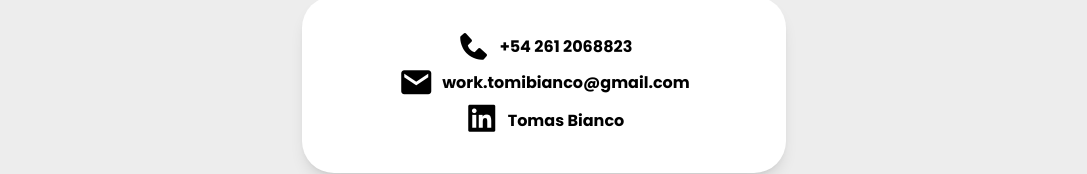
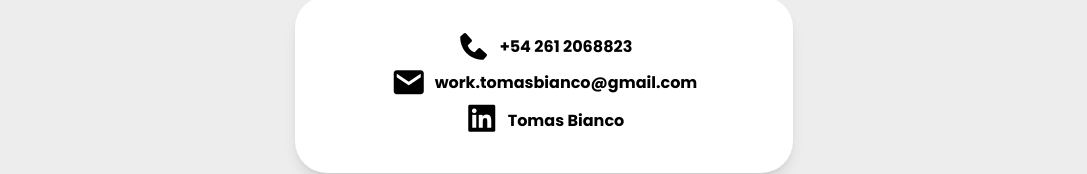
Before and after one commit to tomasbianco09/Portfolio, a React (Vite) app: page / in a window 1280 px wide. Shown: the part 3093-3267 px from the top of the page, without its empty margins (96-1183 px from the left). Built offline with nearby package versions, Linux system fonts and the light colour scheme.

Commit message:
Actualizamos CV

```diff
--- a/src/components/Contact/Contact.jsx
+++ b/src/components/Contact/Contact.jsx
@@ -16,7 +16,7 @@
         </div>
         <div className="contact-link">
             <i className="bx bx-md bxs-envelope"></i>
-          <p>work.tomibianco@gmail.com</p>
+          <p>work.tomasbianco@gmail.com</p>
         </div>
         <div className="contact-link">
           <a
```
Also changed, not shown: 1 other file (tests, documents, lock files or other folders).
